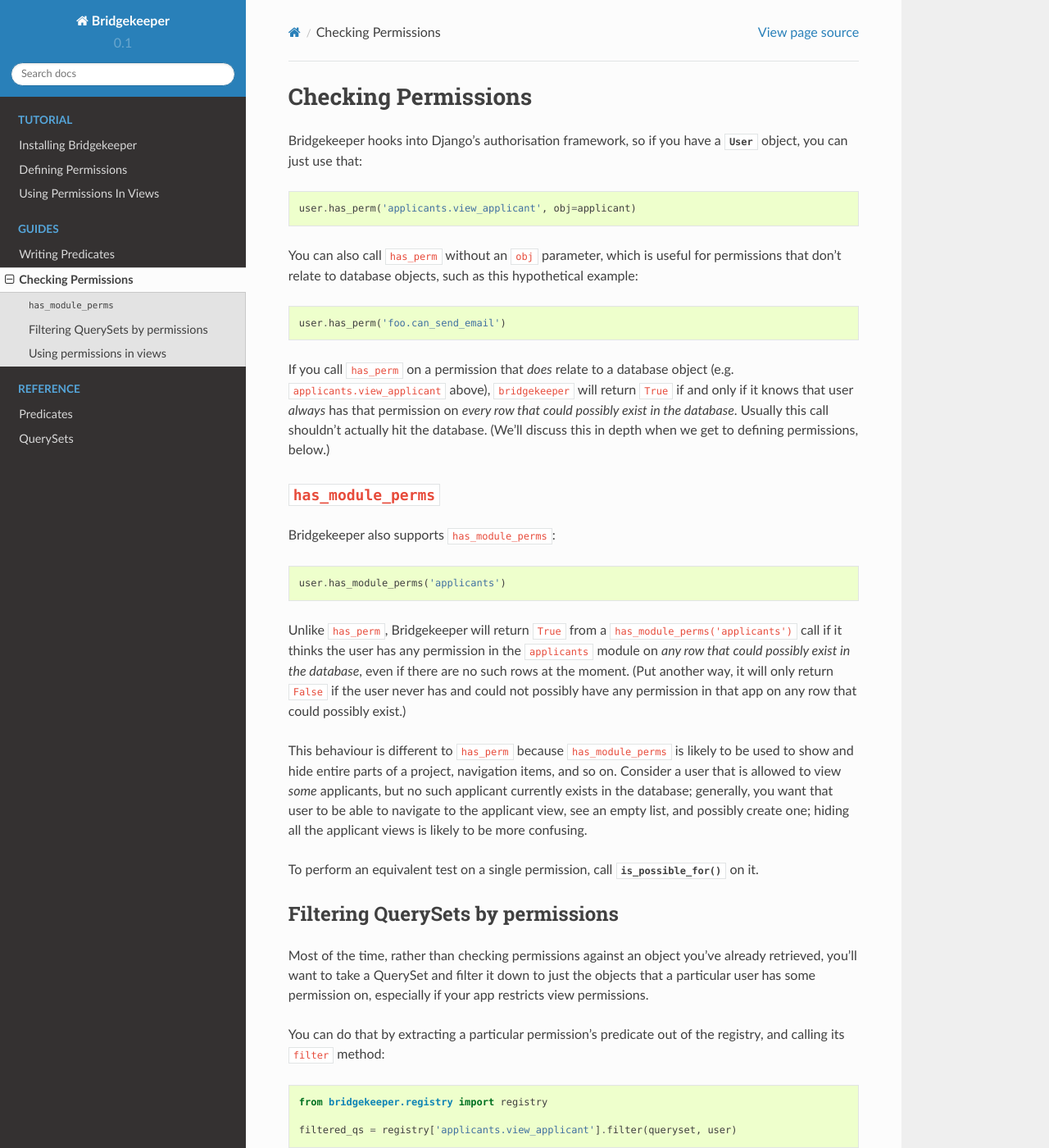
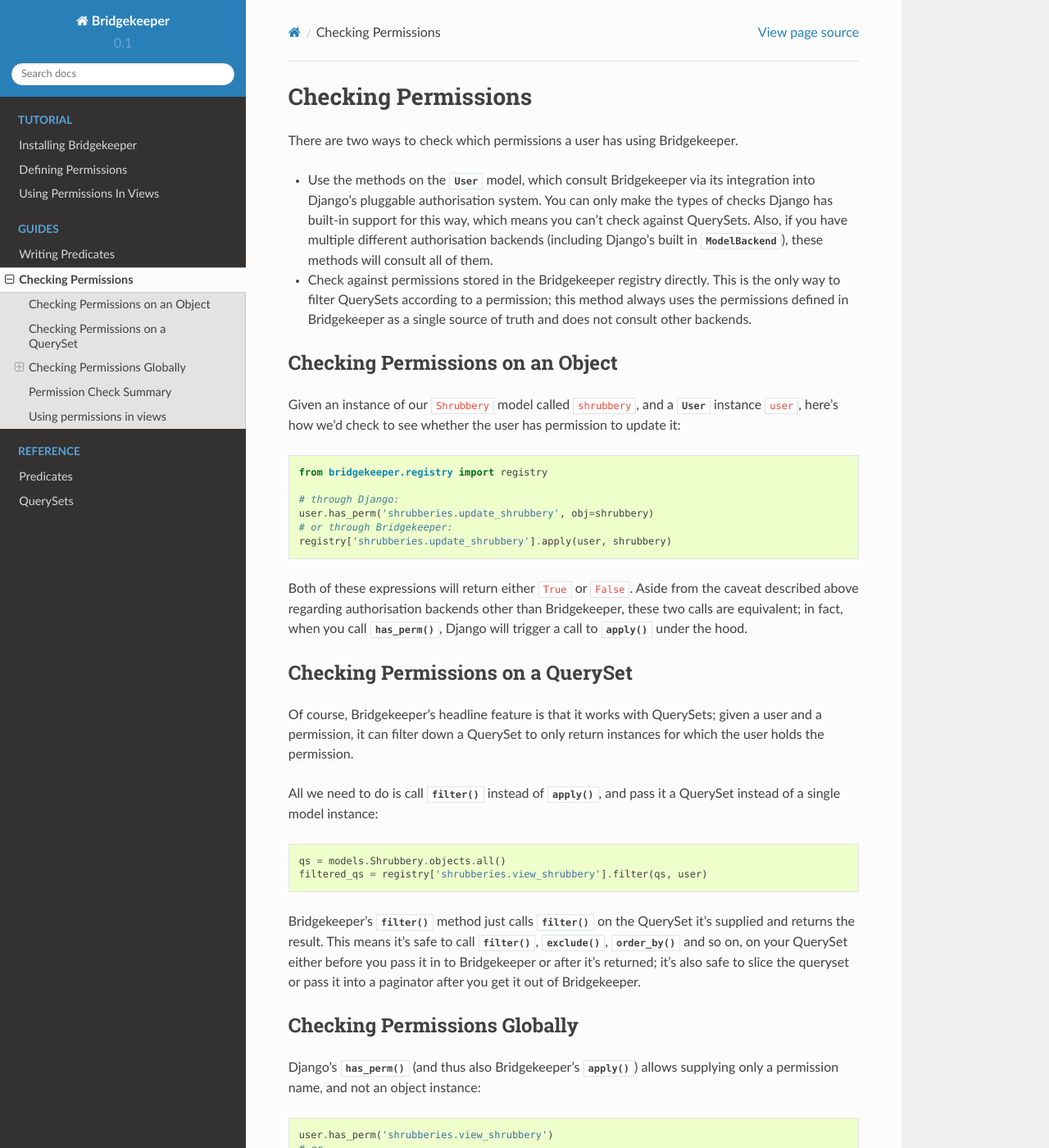
Before and after one commit to daisylb/bridgekeeper, a Sphinx documentation site: the page built from docs/guides/permissions.rst, in a window 1280 px wide and 1400 px high. Shown: the whole window at 82% size. Built offline with Sphinx 7.4.7 and the Read the Docs theme 2.0.0, drawn with Linux system fonts in a browser that asks for light colours; some of the changed text lies outside the part shown.

Commit message:
Rewrite permissions guide

```diff
--- a/docs/guides/permissions.rst
+++ b/docs/guides/permissions.rst
@@ -1,48 +1,109 @@
 Checking Permissions
 ====================
 
-Bridgekeeper hooks into Django's authorisation framework, so if you have a :class:`~django.contrib.auth.models.User` object, you can just use that::
+There are two ways to check which permissions a user has using Bridgekeeper.
 
-    user.has_perm('applicants.view_applicant', obj=applicant)
+- Use the methods on the :class:`~django.contrib.auth.models.User` model, which consult Bridgekeeper via its integration into Django's pluggable authorisation system. You can only make the types of checks Django has built-in support for this way, which means you can't check against QuerySets. Also, if you have multiple different authorisation backends (including Django's built in :class:`~django.contrib.auth.backends.ModelBackend`), these methods will consult all of them.
+- Check against permissions stored in the Bridgekeeper registry directly. This is the only way to filter QuerySets according to a permission; this method always uses the permissions defined in Bridgekeeper as a single source of truth and does not consult other backends.
 
-You can also call ``has_perm`` without an ``obj`` parameter, which is useful for permissions that don't relate to database objects, such as this hypothetical example::
+Checking Permissions on an Object
+---------------------------------
 
-    user.has_perm('foo.can_send_email')
-
-If you call ``has_perm`` on a permission that *does* relate to a database object (e.g. ``applicants.view_applicant`` above), ``bridgekeeper`` will return ``True`` if and only if it knows that user *always* has that permission on *every row that could possibly exist in the database*. Usually this call shouldn't actually hit the database. (We'll discuss this in depth when we get to defining permissions, below.)
-
-.. _has-module-perms:
-
-``has_module_perms``
---------------------
-
-Bridgekeeper also supports ``has_module_perms``::
-
-    user.has_module_perms('applicants')
-
-Unlike ``has_perm``, Bridgekeeper will return ``True`` from a ``has_module_perms('applicants')`` call if it thinks the user has any permission in the ``applicants`` module on *any row that could possibly exist in the database*, even if there are no such rows at the moment. (Put another way, it will only return ``False`` if the user never has and could not possibly have any permission in that app on any row that could possibly exist.)
-
-This behaviour is different to ``has_perm`` because ``has_module_perms`` is likely to be used to show and hide entire parts of a project, navigation items, and so on. Consider a user that is allowed to view *some* applicants, but no such applicant currently exists in the database; generally, you want that user to be able to navigate to the applicant view, see an empty list, and possibly create one; hiding all the applicant views is likely to be more confusing.
-
-To perform an equivalent test on a single permission, call
-:meth:`~bridgekeeper.predicates.Predicate.is_possible_for` on it.
-
-Filtering QuerySets by permissions
-----------------------------------
-
-Most of the time, rather than checking permissions against an object you've already retrieved, you'll want to take a QuerySet and filter it down to just the objects that a particular user has some permission on, especially if your app restricts view permissions.
-
-You can do that by extracting a particular permission's predicate out of the registry, and calling its ``filter`` method::
+Given an instance of our ``Shrubbery`` model called ``shrubbery``, and a :class:`~django.contrib.auth.models.User` instance ``user``, here's how we'd check to see whether the user has permission to update it::
 
     from bridgekeeper.registry import registry
 
-    filtered_qs = registry['applicants.view_applicant'].filter(queryset, user)
+    # through Django:
+    user.has_perm('shrubberies.update_shrubbery', obj=shrubbery)
+    # or through Bridgekeeper:
+    registry['shrubberies.update_shrubbery'].apply(user, shrubbery)
 
-``filtered_qs`` is an ordinary query set that you can take and iterate over, filter further, paginate, and so on.
+Both of these expressions will return either ``True`` or ``False``. Aside from the caveat described above regarding authorisation backends other than Bridgekeeper, these two calls are equivalent; in fact, when you call :meth:`~django.contrib.auth.models.User.has_perm`, Django will trigger a call to :meth:`~bridgekeeper.predicates.Predicate.apply` under the hood.
+
+Checking Permissions on a QuerySet
+----------------------------------
+
+Of course, Bridgekeeper's headline feature is that it works with QuerySets; given a user and a permission, it can filter down a QuerySet to only return instances for which the user holds the permission.
+
+All we need to do is call :meth:`~bridgekeeper.predicates.Predicate.filter` instead of :meth:`~bridgekeeper.predicates.Predicate.apply`, and pass it a QuerySet instead of a single model instance::
+
+    qs = models.Shrubbery.objects.all()
+    filtered_qs = registry['shrubberies.view_shrubbery'].filter(qs, user)
+
+Bridgekeeper's :meth:`~bridgekeeper.predicates.Predicate.filter` method just calls :meth:`~django.db.models.query.QuerySet.filter` on the QuerySet it's supplied and returns the result. This means it's safe to call :meth:`~django.db.models.query.QuerySet.filter`, :meth:`~django.db.models.query.QuerySet.exclude`, :meth:`~django.db.models.query.QuerySet.order_by` and so on, on your QuerySet either before you pass it in to Bridgekeeper or after it's returned; it's also safe to slice the queryset or pass it into a paginator after you get it out of Bridgekeeper.
+
+Checking Permissions Globally
+-----------------------------
+
+Django's :meth:`~django.contrib.auth.models.User.has_perm` (and thus also Bridgekeeper's :meth:`~bridgekeeper.predicates.Predicate.apply`) allows supplying only a permission name, and not an object instance::
+
+    user.has_perm('shrubberies.view_shrubbery')
+    # or,
+    registry['shrubberies.view_shrubbery'].apply(user)
+
+Once again, these calls are equivalent, aside from the caveat described above regarding authorisation backends other than Bridgekeeper.
+
+When you check permissions like this without supplying an instance, Bridgekeeper will return ``True`` if and only if the user has that permission for *every possible instance* that could ever exist. As an example of this, let's say that the permission we checked for above was defined to allow staff users access to all shrubberies, and everyone else access to shrubberies in their own branch::
+
+    registry['shrubberies.view_shrubbery'] = is_staff | Attribute(
+        'branch', lambda user: user.profile.branch,
+    )
+
+In this case, the check would return ``True`` for a staff user, since they will always have access to every possible shrubbery. It will return ``False`` for a regular user, even if every shrubbery currently in the database belongs to their branch, because it is possible for a shrubbery to be created that belongs to a different branch.
+
+Bridgekeeper also provides a second method, :meth:`~bridgekeeper.predicates.is_possible_for`, which is the opposite of the above behaviour, in a way::
+
+    registry['shrubberies.update_shrubbery'].is_possible_for(user)
+
+This check will return ``False`` if and only if the user cannot have that permission for *any possible instance* that could ever exist. As an example of this, let's say that the permission we checked for above was defined to allow only shrubbers to edit shrubberies inside their own branch, using the ``is_shrubber`` predicate we created in the :ref:`tutorial-ambient` section of the tutorial::
+
+    registry['shrubberies.view_shrubbery'] = is_shrubber & Attribute(
+        'branch', lambda user: user.profile.branch,
+    )
+
+In this case, the check will return ``False`` for a user with the ``'apprentice'`` role, because only users with the ``'shrubber'`` role can access anything. It will always return ``True`` for a shrubber, however, even if all shrubberies currently in the database belong to different branches, beacuse it is possible for a shrubbery to be created that belongs to their branch.
 
 .. note::
 
-    Currently, there is no way to distinguish between the case where a user doesn't have and could not possibly have a particular permission at all, and the case where a user could have a permission for some objects in the database, when filtering QuerySets.
+    The behaviours in this section are effectively implemented by checking whether a permission is always allowed (in the case of :meth:`~bridgekeeper.predicates.Predicate.apply`) or always denied (in the case of :meth:`~bridgekeeper.predicates.is_possible_for`) due to the presence of ambient predicates.
+
+    In normal use, these methods should always behave how you'd expect. However, if you create a combination of predicates that just happens to be tautological for a particular user, Bridgekeeper isn't clever enough to detect that.
+
+    This also means that the checks described in this section usually won't need to hit the database.
+
+``has_module_perms()``
+::::::::::::::::::::::
+
+Bridgekeeper also supports Django's :meth:`~django.contrib.auth.models.User.has_module_perms` method. The following call::
+
+    user.has_module_perms('shrubberies')
+
+is equivalent to calling :meth:`~bridgekeeper.predicates.is_possible_for` on every permission whose name begins with ``shrubberies.``, and returning ``True`` if any one of them returns ``True``.
+
+Permission Check Summary
+------------------------
+
++---------------------------------+-------------------------------+--------------------------------------------+
+|             Meaning             |            Django             |                Bridgekeeper                |
++=================================+===============================+============================================+
+| User has permission ``foo.bar`` | ``u.has_perm('foo.bar', x)``  | ``registry['foo.bar'].apply(u, x)``        |
+| for object ``x``                |                               |                                            |
++---------------------------------+-------------------------------+--------------------------------------------+
+| User has permission ``foo.bar`` | ``u.has_perm('foo.bar')``     | ``registry['foo.bar'].apply(u)``           |
+| for all possible objects        |                               |                                            |
++---------------------------------+-------------------------------+--------------------------------------------+
+| It is possible for the user to  | *n/a*                         | ``registry['foo.bar'].is_possible_for(u)`` |
+| have permission ``foo.bar`` for |                               |                                            |
+| some object                     |                               |                                            |
++---------------------------------+-------------------------------+--------------------------------------------+
+| It is possible for the user to  | ``u.has_module_perms('foo')`` | *n/a*                                      |
+| have some permission ``foo.*``  |                               |                                            |
+| for some object                 |                               |                                            |
++---------------------------------+-------------------------------+--------------------------------------------+
+| Filter the queryset ``qs`` to   | *n/a*                         | ``registry['foo.bar'].filter(qs, u)``      |
+| only the objects that the user  |                               |                                            |
+| has permission ``foo.bar`` for  |                               |                                            |
++---------------------------------+-------------------------------+--------------------------------------------+
 
 Using permissions in views
 --------------------------
```
